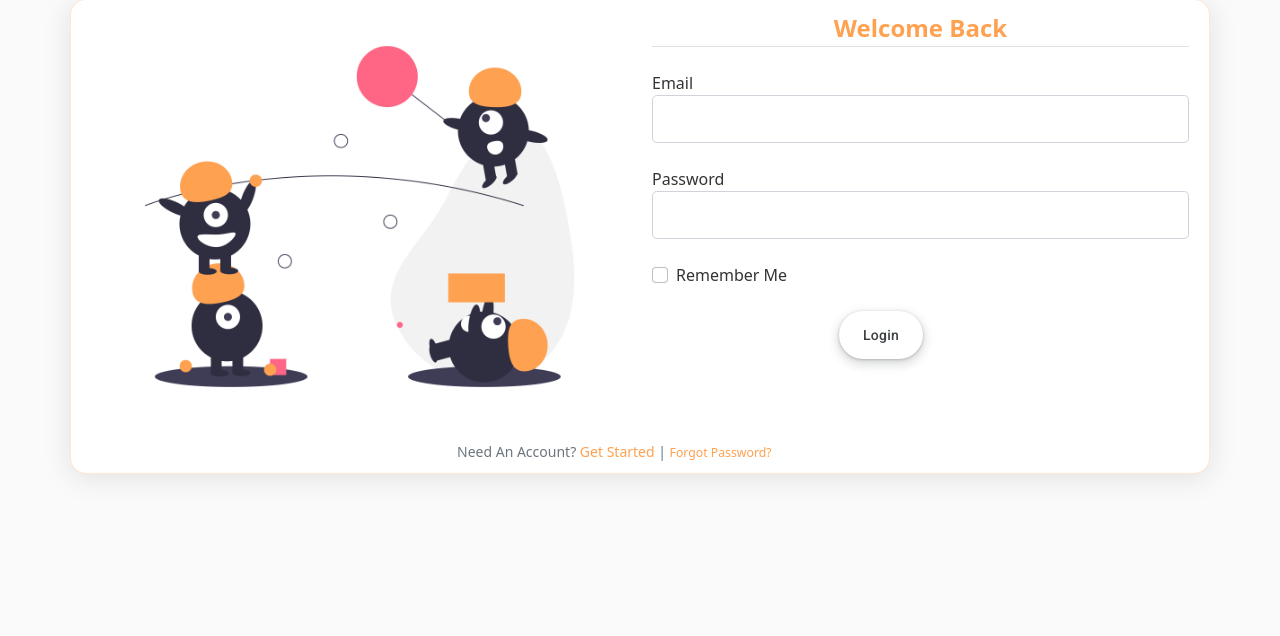
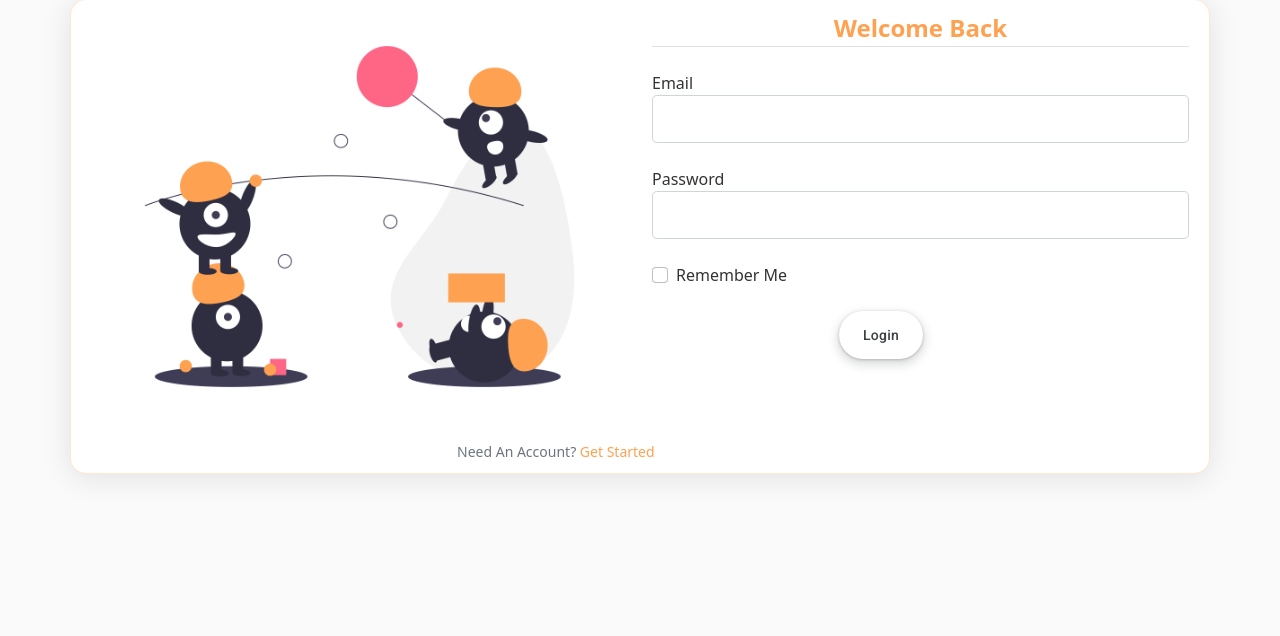
Before and after one commit to AtienoObwanda/pitchSplash, a Flask app: page /auth/login in a window 1280 px wide. Shown: the part 105-741 px from the top of the page. Run offline with Flask 2, Linux system fonts and the light colour scheme; some libraries are stand-ins or nearby versions.

Commit message:
adding project screenshots

```diff
--- a/app/templates/auth/login.html
+++ b/app/templates/auth/login.html
@@ -58,9 +58,7 @@
                     <div class="col">
                         <div class="">
                             <small class="text-muted text-center">
-                                Need An Account? <a class="ml-2" href="{{ url_for('auth.register') }}" style="text-decoration: none;color:#fea150">Get Started</a> | <small class="text-muted ml-2">
-                                    <a href="#" style="text-decoration: none;color:#fea150">Forgot Password?</a>
-                                </small>
+                                Need An Account? <a class="ml-2" href="{{ url_for('auth.register') }}" style="text-decoration: none;color:#fea150">Get Started</a>
                             </small>
                         </div>
                     </div>
```
Also changed, not shown: app/static/projectScreenshots/account.png (added), app/static/projectScreenshots/login.png (added), app/static/projectScreenshots/pitch.png (added), app/static/projectScreenshots/profilePitch.png (added), app/static/projectScreenshots/react.png (added), app/static/projectScreenshots/signUp.png (added).
